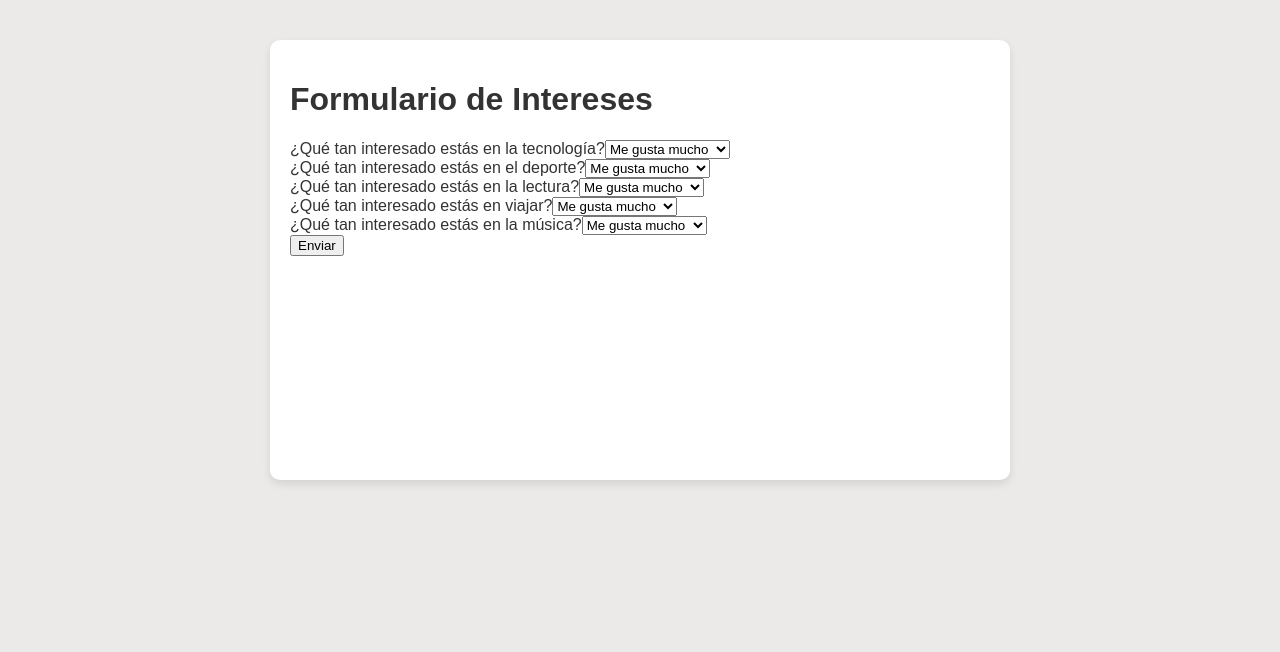
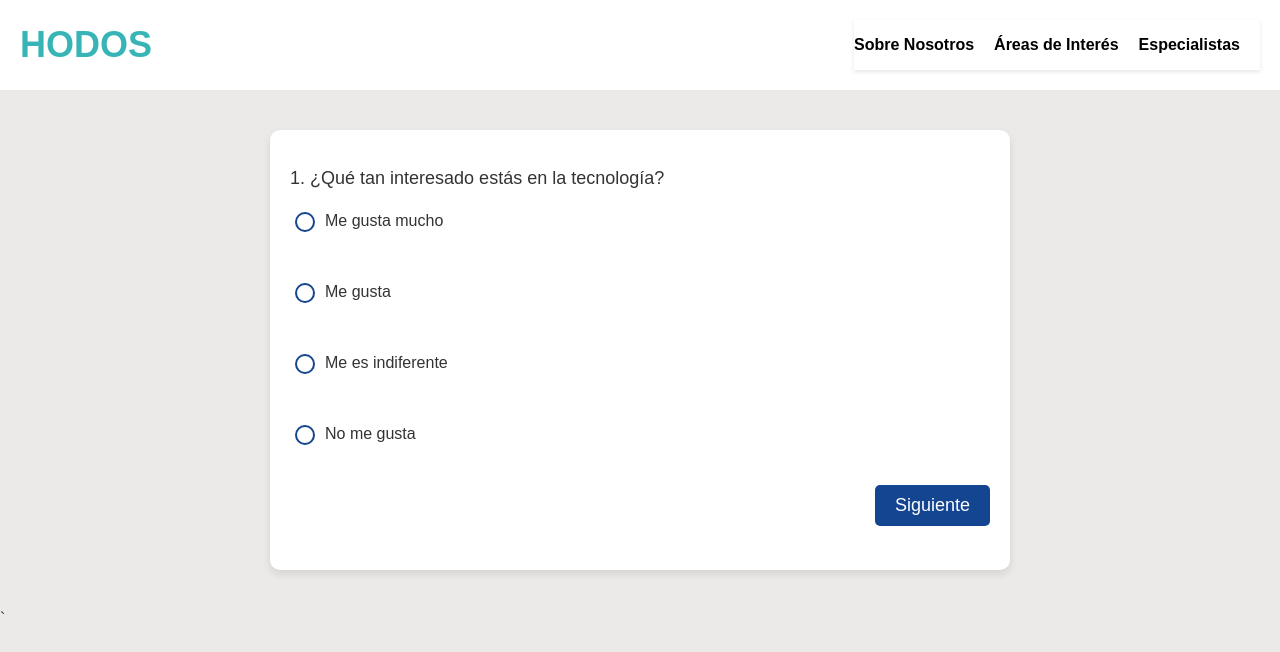
Before and after one commit to MartinBerestovoy/hodos, a React (Create React App) app in the folder client/: page /formulario in a window 1280 px wide. Shown: the top 652 px of the page. Built offline with nearby package versions, Linux system fonts and the light colour scheme.

Commit message:
vamos mar

```diff
--- a/client/src/components/Formulario.css
+++ b/client/src/components/Formulario.css
@@ -13,9 +13,10 @@ body {
   padding: 20px; /* Añade espacio interno */
   justify-content: space-between; /* Coloca los elementos en extremos opuestos (izquierda y derecha) */
   background-color: #ffffff; /* Cambia el color de fondo a blanco */
-  box-shadow: 0px
+  box-shadow: 0px;
+  font-family: "Poppins",sans-serif;
+}
 
-}
 
 
 /* Estilos para el contenedor del logo */
@@ -41,7 +42,9 @@ body {
 .navbar li a {
   text-decoration: none; /* Elimina el subrayado de los enlaces */
   color: #000; /* Color negro para los enlaces */
-  font-weight: bold; /* Negrita en los enlaces */
+  box-shadow: none; /* Sombra suave alrededor del formulario */
+
+
 }
 
 /* Estilos para el contenedor del formulario */
--- a/client/src/components/Formulario.html
+++ b/client/src/components/Formulario.html
@@ -5,6 +5,9 @@
     <meta name="viewport" content="initial-scale=1, width=device-width">
     <title>Formulario HODOS</title>
     <link rel="stylesheet" href="Formulario.css"> <!-- Vincula el archivo CSS externo -->
+    <link rel="stylesheet" href="<link rel="preconnect" href="https://fonts.googleapis.com">
+    <link rel="preconnect" href="https://fonts.gstatic.com" crossorigin>
+    <link href="https://fonts.googleapis.com/css2?family=Poppins:ital,wght@0,100;0,200;0,300;0,400;0,500;0,600;0,700;0,800;0,900;1,100;1,200;1,300;1,400;1,500;1,600;1,700;1,800;1,900&display=swap" rel="stylesheet">
 </head>
 <body>
     <div class="header"> <!-- Contenedor principal para el logo y la navegación -->
--- a/client/src/components/Formulario.js
+++ b/client/src/components/Formulario.js
@@ -53,61 +53,33 @@ const Formulario = () => {
 
   // Renderiza el formulario con JSX
   return (
-    <div className="form-container">
-      <h1>Formulario de Intereses</h1>
-      <form id="surveyForm" onSubmit={handleSubmit}>
-        <div className="form-group">
-          <label htmlFor="tecnologia">¿Qué tan interesado estás en la tecnología?</label>
-          <select id="tecnologia" name="tecnologia" value={formData.tecnologia} onChange={handleChange} required>
-            <option value="Me gusta mucho">Me gusta mucho</option>
-            <option value="Me gusta">Me gusta</option>
-            <option value="Me es indiferente">Me es indiferente</option>
-            <option value="No me gusta">No me gusta</option>
-          </select>
-        </div>
-        <div className="form-group">
-          <label htmlFor="deporte">¿Qué tan interesado estás en el deporte?</label>
-          <select id="deporte" name="deporte" value={formData.deporte} onChange={handleChange} required>
-            <option value="Me gusta mucho">Me gusta mucho</option>
-            <option value="Me gusta">Me gusta</option>
-            <option value="Me es indiferente">Me es indiferente</option>
-            <option value="No me gusta">No me gusta</option>
-          </select>
-        </div>
-        <div className="form-group">
-          <label htmlFor="lectura">¿Qué tan interesado estás en la lectura?</label>
-          <select id="lectura" name="lectura" value={formData.lectura} onChange={handleChange} required>
-            <option value="Me gusta mucho">Me gusta mucho</option>
-            <option value="Me gusta">Me gusta</option>
-            <option value="Me es indiferente">Me es indiferente</option>
-            <option value="No me gusta">No me gusta</option>
-          </select>
-        </div>
-        <div className="form-group">
-          <label htmlFor="viajar">¿Qué tan interesado estás en viajar?</label>
-          <select id="viajar" name="viajar" value={formData.viajar} onChange={handleChange} required>
-            <option value="Me gusta mucho">Me gusta mucho</option>
-            <option value="Me gusta">Me gusta</option>
-            <option value="Me es indiferente">Me es indiferente</option>
-            <option value="No me gusta">No me gusta</option>
-          </select>
-        </div>
-        <div className="form-group">
-          <label htmlFor="musica">¿Qué tan interesado estás en la música?</label>
-          <select id="musica" name="musica" value={formData.musica} onChange={handleChange} required>
-            <option value="Me gusta mucho">Me gusta mucho</option>
-            <option value="Me gusta">Me gusta</option>
-            <option value="Me es indiferente">Me es indiferente</option>
-            <option value="No me gusta">No me gusta</option>
-          </select>
-        </div>
-        <button type="submit">Enviar</button>
-      </form>
-      {responseMessage && <div id="responseMessage" className="response-message">{responseMessage}</div>}
-      {universidad && <div id="universidadMessage" className="universidad-message">Universidad recomendada: {universidad}</div>}
-    </div>
-  );
-};
+      <>
+      <div class="header">
+          <div class="logo-container">HODOS</div>
+            <ul class="navbar">
+                <li><a href="#">Sobre Nosotros</a></li>
+                <li><a href="#">Áreas de Interés</a></li>
+                <li><a href="#">Especialistas</a></li>
+            </ul>
+      </div>
+
+          <div class="form-container">
+              <div class="question-container">
+                  <p>1. ¿Qué tan interesado estás en la tecnología?</p>
+              </div>
+              <div class="options-container">
+                  <label><input type="radio" name="opcion" value="mucho" /> Me gusta mucho</label><br />
+                  <label><input type="radio" name="opcion" value="gusta"/> Me gusta</label><br/>
+                  <label><input type="radio" name="opcion" value="indiferente"/> Me es indiferente</label><br/>
+                  <label><input type="radio" name="opcion" value="no-me-gusta"/> No me gusta</label>
+              </div>
+              <div class="button-container">
+                  <a href="Pregunta2.html" class="button">Siguiente</a>
+              </div>
+          </div>`
+    </>
+  )
+}
 
 // Exporta el componente para que pueda ser usado en otros archivos
 export default Formulario;
--- a/client/src/components/Inicio.js
+++ b/client/src/components/Inicio.js
@@ -1,6 +1,9 @@
 import React from 'react';
 import { useNavigate } from 'react-router-dom';
 import './Inicio.css';
+import Navbar from './Navbar.js';
+
+
 
 const Inicio = () => {
   const navigate = useNavigate();
@@ -10,6 +13,8 @@ const Inicio = () => {
   };
 
   return (
+    <>
+    <Navbar />
     <div className="inicio-container">
       <div className="inicio-box">
         <h2>¡Antes de comenzar!</h2>
@@ -22,6 +27,7 @@ const Inicio = () => {
         <button className="inicio-button" onClick={handleOkClick}>Ok</button>
       </div>
     </div>
+    </>
   );
 };
 
--- /dev/null
+++ b/client/src/components/Navbar.html
@@ -0,0 +1,19 @@
+<!DOCTYPE html>
+<html lang="es">
+<head>
+  <meta charset="UTF-8">
+  <meta name="viewport" content="width=device-width, initial-scale=1.0">
+  <title>Página de Inicio con Navbar</title>
+  <link rel="stylesheet" href="Inicio.css"> <!-- Enlace al archivo CSS -->
+</head>
+<body>
+  <nav class="navbar">
+    <div class="navbar-brand">HODOS</div>
+    <div class="navbar-links">
+      <a href="SobreNosotros.html" class="button">Sobre Nosotros</a>
+      <a href="#especialistas">Especialistas</a>
+      <button class="navbar-toggle">
+        <span class="navbar-toggle-icon">&#9776;</span>
+      </button>
+    </div>
+  </nav>
--- /dev/null
+++ b/client/src/components/Navbar.js
@@ -0,0 +1,22 @@
+import React from 'react';
+import './Inicio.css';
+
+function Navbar() {
+    return (
+    <div>
+        <nav class="navbar">
+    <div class="navbar-brand">HODOS</div>
+    <div class="navbar-links">
+      <a href="SobreNosotros.html" class="button">Sobre Nosotros</a>
+      <a href="#especialistas">Especialistas</a>
+      <button class="navbar-toggle">
+        <span class="navbar-toggle-icon">&#9776;</span>
+      </button>
+    </div>
+    </nav>
+    </div>
+    )
+
+}
+
+export default Navbar;
--- a/client/src/components/prueba.js
+++ b/client/src/components/prueba.js
@@ -6,7 +6,7 @@ const Prueba = () => { // Define el componente funcional Prueba
   return (
     <div>
       <header className="header fade-in"> {/* Contenedor del encabezado con clases para estilos */}
-        <div className="logo">HODOS</div> {/* Logo de la página */}
+      <img className="icon" src="/LOGO.jpg" alt="HODOS" />
         <nav className="navbar"> {/* Barra de navegación */}
           <ul>
             <li><Link to="/about">Sobre Nosotros</Link></li> {/* Enlaces que navegan dentro de la app React */}
@@ -22,7 +22,7 @@ const Prueba = () => { // Define el componente funcional Prueba
           <Link to="/Inicio" className="button">Empezar</Link> {/* Botón que navega a la página de inicio */}
         </div>
         <div className="intro-image">
-          <img src="../../public/imagen1.jpg" alt="Imagen de introducción" /> {/* Imagen introductoria */}
+          <img src="/imagen1.jpg" alt="Imagen de introducción" /> {/* Imagen introductoria */}
         </div>
       </section>
 
@@ -31,19 +31,19 @@ const Prueba = () => { // Define el componente funcional Prueba
         <div className="card-container">
           <div className="card">
             <div className="card-content">
-              <img className="icon" src="path_to_icon1" alt="Icon 1" /> {/* Icono para la tarjeta */}
+              <img className="icon" src="/Productos1.jpg" alt="Icon 1" /> {/* Icono para la tarjeta */}
               <p className="card-title">Evaluación de Intereses</p> {/* Título de la tarjeta */}
             </div>
             <div className="card-content">
-              <img className="icon" src="path_to_icon2" alt="Icon 2" />
+              <img className="icon" src="/Productos2.jpg" alt="Icon 2" />
               <p className="card-title">Carreras y Universidades</p>
             </div>
             <div className="card-content">
-              <img className="icon" src="path_to_icon3" alt="Icon 3" />
+              <img className="icon" src="/Productos3.jpg" alt="Icon 3" />
               <p className="card-title">Testimonios y Experiencias</p>
             </div>
             <div className="card-content">
-              <img className="icon" src="path_to_icon4" alt="Icon 4" />
+              <img className="icon" src="/Productos4.jpg" alt="Icon 4" />
               <p className="card-title">Consulta con Orientadores</p>
             </div>
           </div>
@@ -55,19 +55,19 @@ const Prueba = () => { // Define el componente funcional Prueba
         <div className="card-container">
           <div className="card">
             <div className="card-content">
-              <img className="profile-photo" src="path_to_photo1" alt="Francisco Caruso" /> {/* Foto del perfil */}
+              <img className="profile-photo" src="/Nombres1.jpg" alt="Francisco Caruso" /> {/* Foto del perfil */}
               <p className="profile-name">Lic. Francisco Caruso</p> {/* Nombre del perfil */}
             </div>
             <div className="card-content">
-              <img className="profile-photo" src="path_to_photo2" alt="Martina Pirolo" />
+              <img className="profile-photo" src="/Nombres2.jpg" alt="Martina Pirolo" />
               <p className="profile-name">Lic. Martina Pirolo</p>
             </div>
             <div className="card-content">
-              <img className="profile-photo" src="path_to_photo3" alt="Emma Morvillo" />
+              <img className="profile-photo" src="/Nombres3.jpg" alt="Emma Morvillo" />
               <p className="profile-name">Lic. Emma Morvillo</p>
             </div>
             <div className="card-content">
-              <img className="profile-photo" src="path_to_photo4" alt="Martin Berestovoy" />
+              <img className="profile-photo" src="/Nombres4.jpg" alt="Martin Berestovoy" />
               <p className="profile-name">Lic. Martin Berestovoy</p>
             </div>
           </div>
```
Also changed, not shown: client/src/components/SobreNosotros.js (line endings or trailing spaces).
